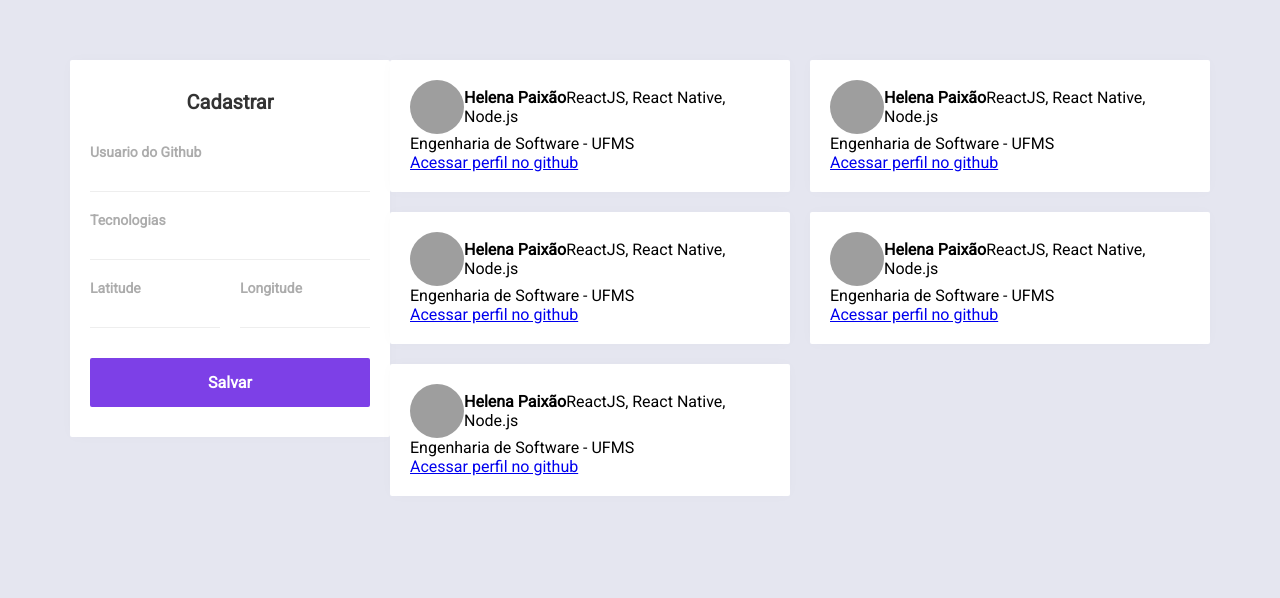
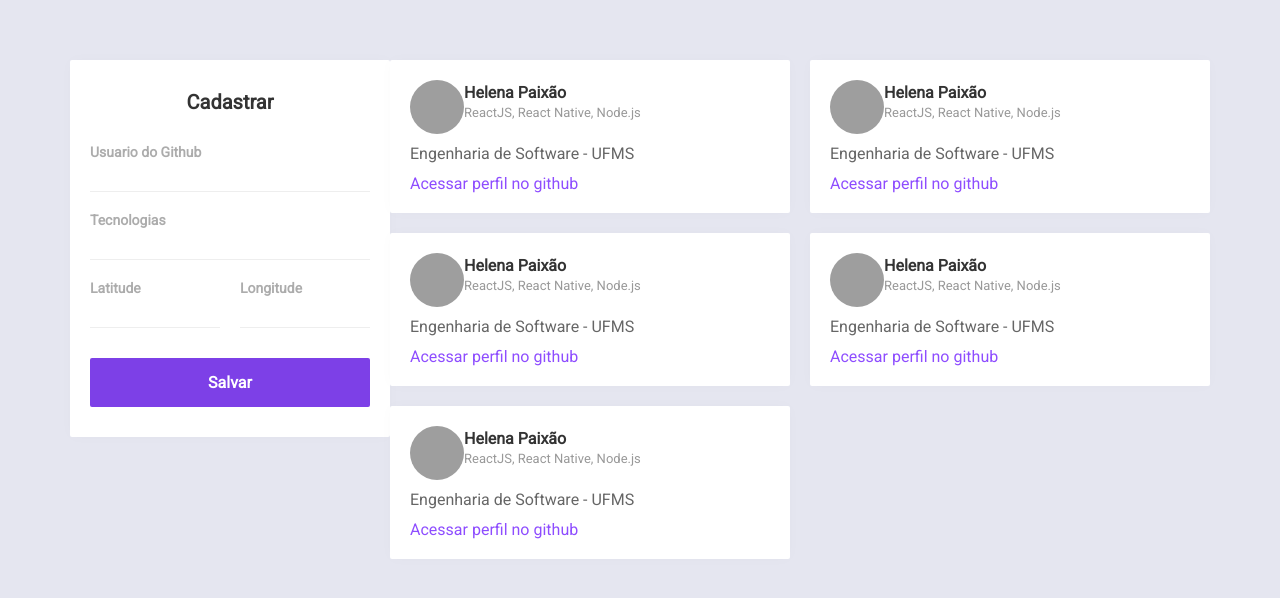
Before and after one commit to helenapaixao/DevRadar, a React (Create React App) app in the folder Frontend/web/: page / in a window 1280 px wide. Shown: the top 598 px of the page. Built offline with nearby package versions, Linux system fonts and the light colour scheme; grey boxes are pictures that could not be loaded.

Commit message:
finished main styles

```diff
--- a/Frontend/web/src/Main.css
+++ b/Frontend/web/src/Main.css
@@ -26,5 +26,35 @@ li.dev-item header img {
   width: 54px;
   height: 54px;
   border-radius: 50%;
+}
+li.dev-item header .user-info {
+  margin-bottom: 10px;
+}
+
+.user-info strong {
+  display: block;
+  font-size: 16px;
+  color: #333;
+}
+
+.user-info span {
+  font-size: 13px;
+  color: #999;
+  margin-top:2px;
+}
+
+li.dev-item p {
+  color: #666;
+  line-height: 20px;
+  margin: 10px 0;
+}
+
+li.dev-item a{
+  color: #8e4dff;
+  text-decoration: none;
 
 }
+
+li.dev-item a:hover{
+  color: #5a2eac;
+}
```
